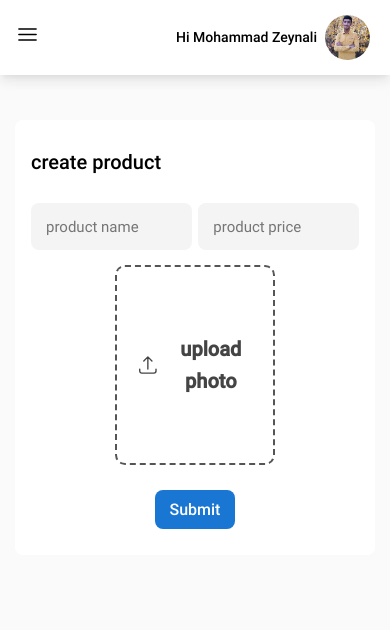
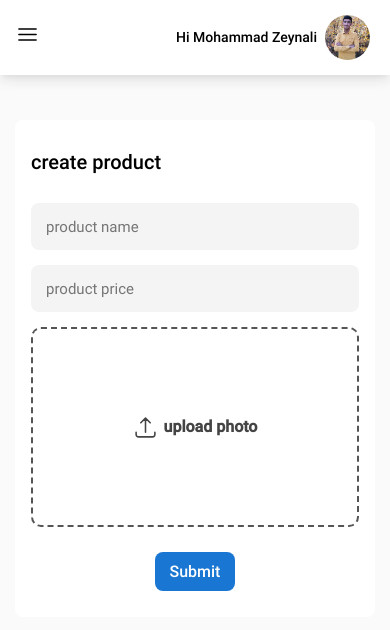
Before and after one commit to mohammad-zeynaly/manager-panel, a React (Vite) app: page /update-user in a window 390 px wide. Shown: the top 630 px of the page. Built offline with nearby package versions, Linux system fonts and the light colour scheme.

Commit message:
Responsive Form page

```diff
--- a/src/styles/app.css
+++ b/src/styles/app.css
@@ -727,6 +727,10 @@ input[type=file] {
   .users-statistics-item:last-child {
     margin-bottom: 0;
   }
+  /* ============  responsive page form  ============ */
+  .form-input {
+    width: 100%;
+  }
 }
 @media only screen and (max-width: 576px) {
   .container {
@@ -758,6 +762,20 @@ input[type=file] {
     padding-right: 0.8rem;
     font-size: 1.4rem;
   }
+  /* ============  responsive page form  ============ */
+  .drop-title {
+    font-size: 1.6rem;
+  }
+  .form-input__icon {
+    width: 2.5rem;
+    height: 2.5rem;
+    margin-right: 0.6rem;
+  }
+  .form__upload {
+    width: 6rem;
+    height: 6rem;
+    margin-left: 0.6rem;
+  }
 }
 
 /*# sourceMappingURL=app.css.map */
--- a/src/styles/global/_responsive.scss
+++ b/src/styles/global/_responsive.scss
@@ -1,3 +1,5 @@
+@use "./mixin";
+
 /* ============ Responsive Project  ============ */
 
 @media only screen and (min-width: 1400px) {
@@ -73,6 +75,11 @@
       margin-bottom: 0;
     }
   }
+
+  /* ============  responsive page form  ============ */
+  .form-input {
+    width: 100%;
+  }
 }
 
 @media only screen and (max-width: 576px) {
@@ -112,4 +119,17 @@
       }
     }
   }
+
+  /* ============  responsive page form  ============ */
+  .drop-title {
+    font-size: 1.6rem;
+  }
+  .form-input__icon {
+    @include mixin.widthAndHeight(2.5rem, 2.5rem);
+    margin-right: 0.6rem;
+  }
+  .form__upload {
+    @include mixin.widthAndHeight(6rem, 6rem);
+    margin-left: 0.6rem;
+  }
 }
```
Also changed, not shown: 1 other file (tests, documents, lock files or other folders).
